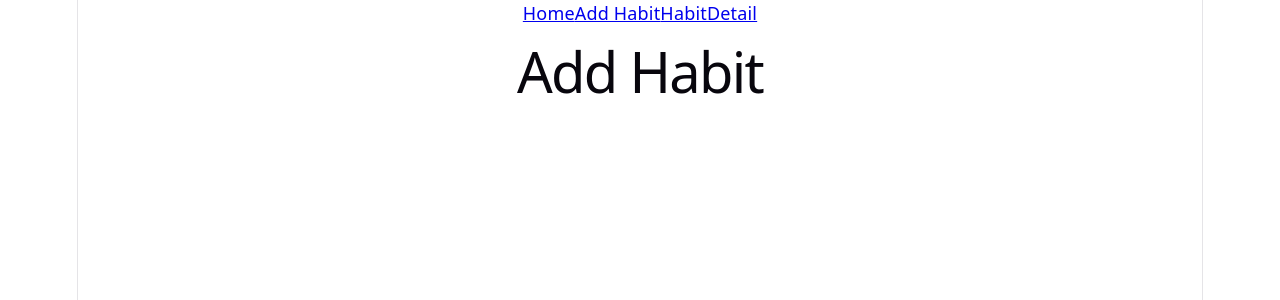
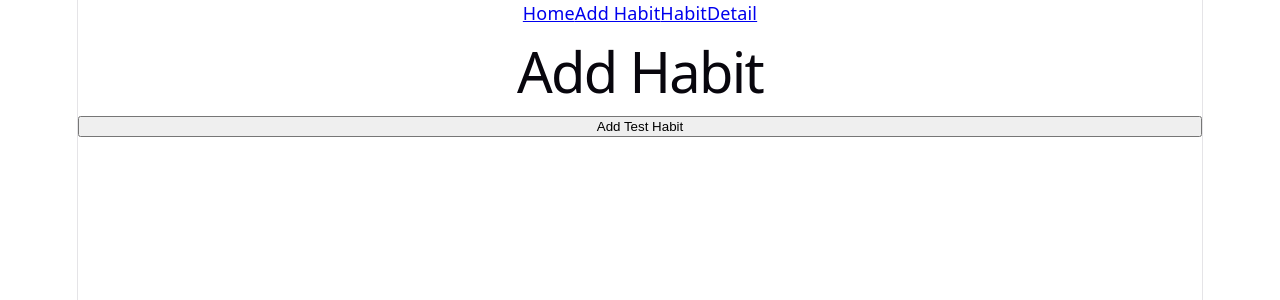
Before and after one commit to prabesh-tandukar/Cultivate, a React (Vite) app: page /add in a window 1280 px wide. Shown: the top 300 px of the page. Built offline with nearby package versions, Linux system fonts and the light colour scheme.

Commit message:
add habit test

```diff
--- a/src/App.jsx
+++ b/src/App.jsx
@@ -54,7 +54,10 @@ export default function App() {
 
       <Routes>
         <Route path="/" element={<Home habits={habits} />} />
-        <Route path="/add" element={<AddHabit />} />
+        <Route
+          path="/add"
+          element={<AddHabit habits={habits} setHabits={setHabits} />}
+        />
         <Route path="/habit/:id" element={<HabitDetail habits={habits} />} />
       </Routes>
     </>
--- a/src/pages/AddHabit.jsx
+++ b/src/pages/AddHabit.jsx
@@ -1,3 +1,25 @@
-export default function AddHabit() {
-  return <h1>Add Habit</h1>;
+export default function AddHabit({ habits, setHabits }) {
+  function testAdd() {
+    setHabits([
+      ...habits,
+      {
+        id: "4",
+        name: "Study",
+        type: "duration",
+        target: 120,
+        unit: "minutes",
+        color: "#c8f04d",
+        completions: {
+          "2026-09-11": 90,
+          "2026-09-12": 120,
+        },
+      },
+    ]);
+  }
+  return (
+    <>
+      <h1>Add Habit</h1>
+      <button onClick={testAdd}>Add Test Habit</button>
+    </>
+  );
 }
```
